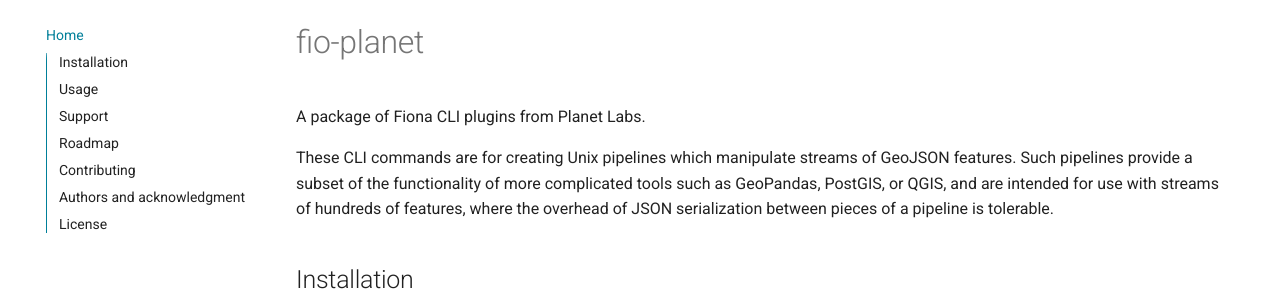
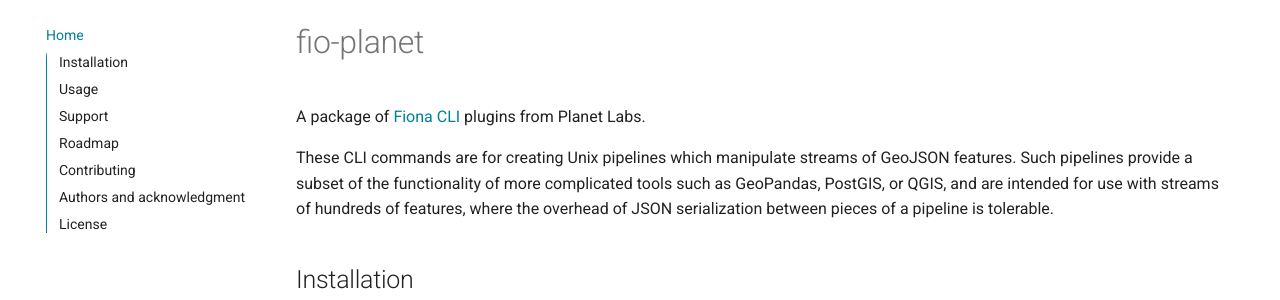
Before and after one commit to planetlabs/fio-planet, an MkDocs documentation site: the page built from docs/index.md, in a window 1280 px wide and 900 px high. Shown: the part 124-424 px from the top of the window. Built offline with MkDocs 1.6.1 and Material for MkDocs 9.7.7, drawn with Linux system fonts in a browser that asks for light colours; comment, search, counter and statistics services are not loaded; part of the change alters nothing that is shown.

```diff
--- a/docs/index.md
+++ b/docs/index.md
@@ -1,7 +1,8 @@
 fio-planet
 ==========
 
-A package of Fiona CLI plugins from Planet Labs.
+A package of [Fiona CLI](https://fiona.readthedocs.io/en/stable/cli.html)
+plugins from Planet Labs.
 
 These CLI commands are for creating Unix pipelines which manipulate streams of
 GeoJSON features. Such pipelines provide a subset of the functionality of more
```
